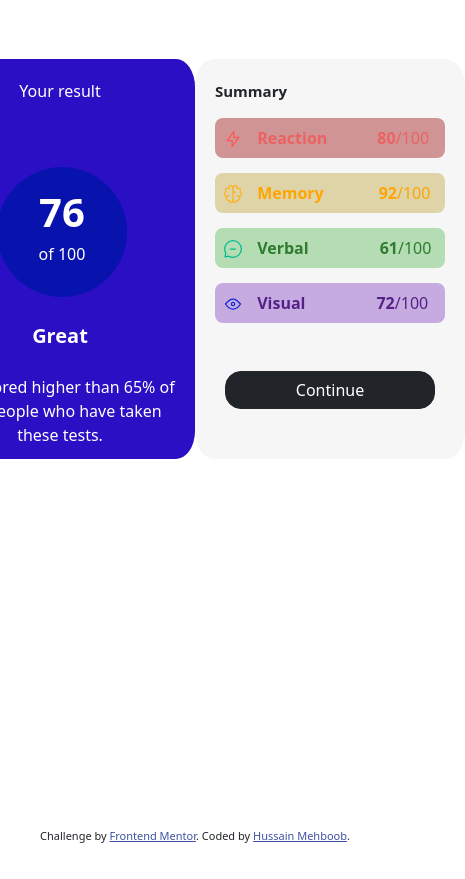
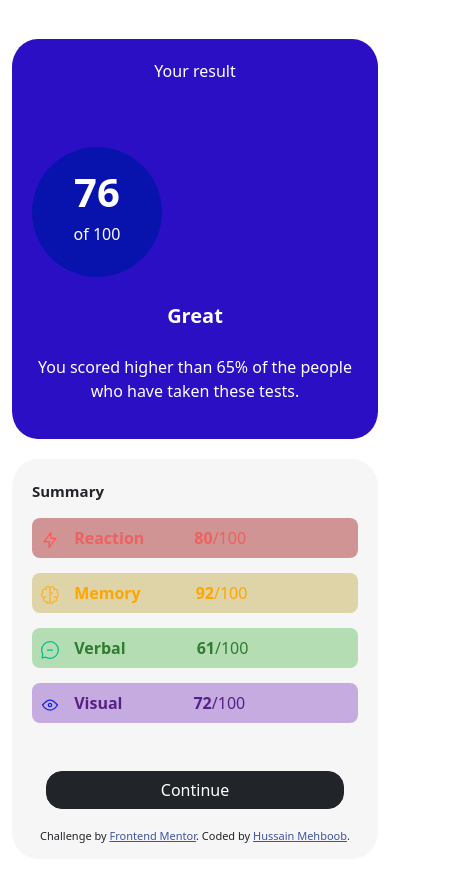
Before and after one commit to hussaiinkhan/Result-Summary-component, a plain HTML site: page index.html in a window 390 px wide. Shown: the whole page, 465 px wide, since content can reach past the window. Before the commit the page ends 844 px from the top, so only its background shows below. Drawn offline with nearby package versions, Linux system fonts and the light colour scheme.

Commit message:
Update style.css

```diff
--- a/style.css
+++ b/style.css
@@ -73,3 +73,31 @@
    margin-left: 52px;
    padding-top: 15px;
 }
+
+/* Mobile view */
+@media screen and (max-width: 767px) {
+  .grid-container {
+    grid-template-columns: 1fr; /* Set to one column for mobile */
+    margin-top: 10%; /* Adjust margin for smaller screens */
+  }
+
+  .grid-child {
+    width: 100%; /* Make grid child take full width */
+    margin-bottom: 20px; /* Add some space between grid items */
+  }
+
+  .blue, .white {
+    width: 100%; /* Make the cards take full width on mobile */
+  }
+
+  .circle {
+    margin-left: 0; /* Adjust the margin for the circle on mobile */
+  }
+}
+
+/* Desktop view */
+@media screen and (min-width: 768px) {
+  .grid-container {
+    grid-template-columns: repeat(2, 1fr); /* Reset to two columns for desktop */
+  }
+}
```
